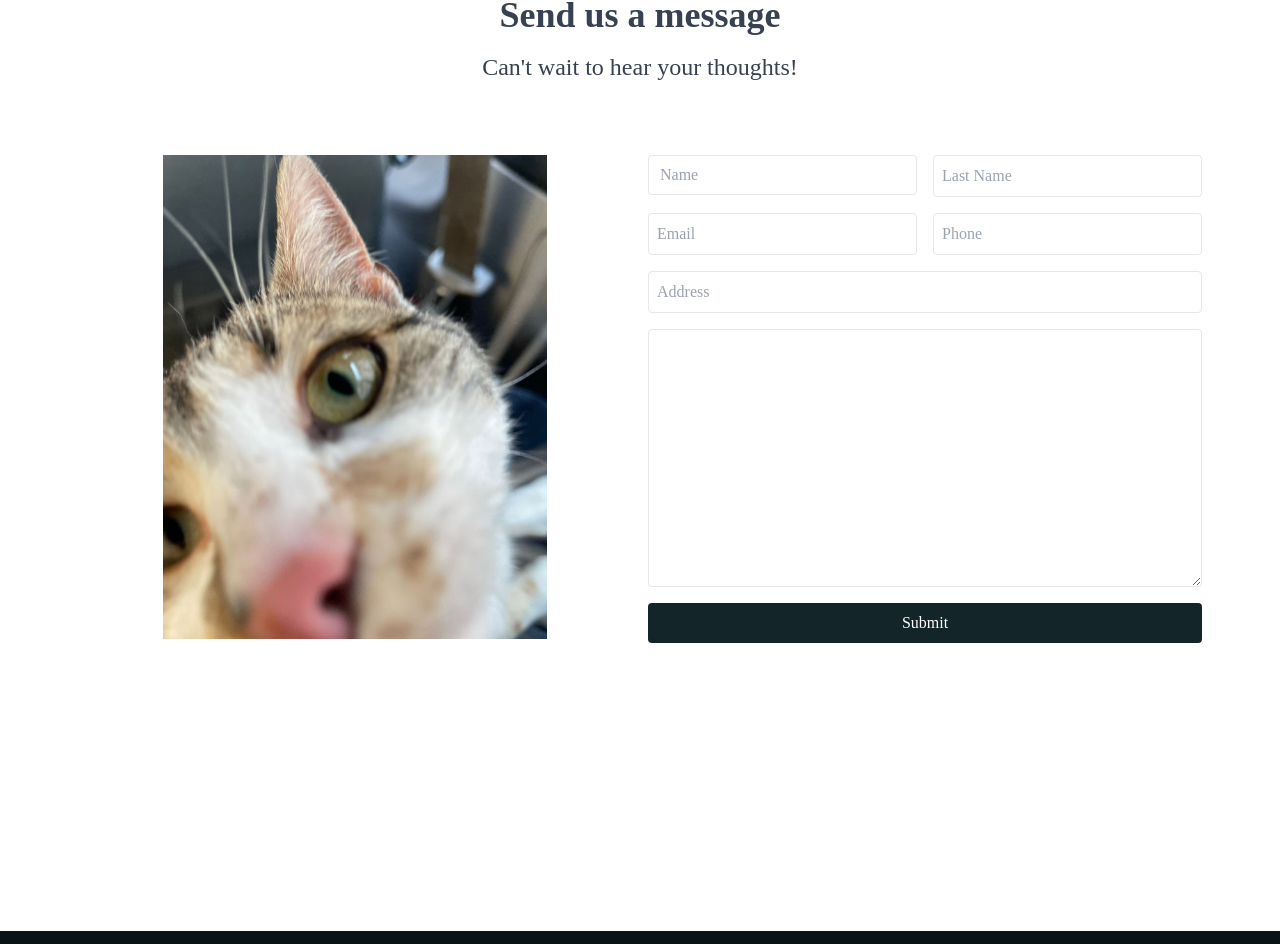
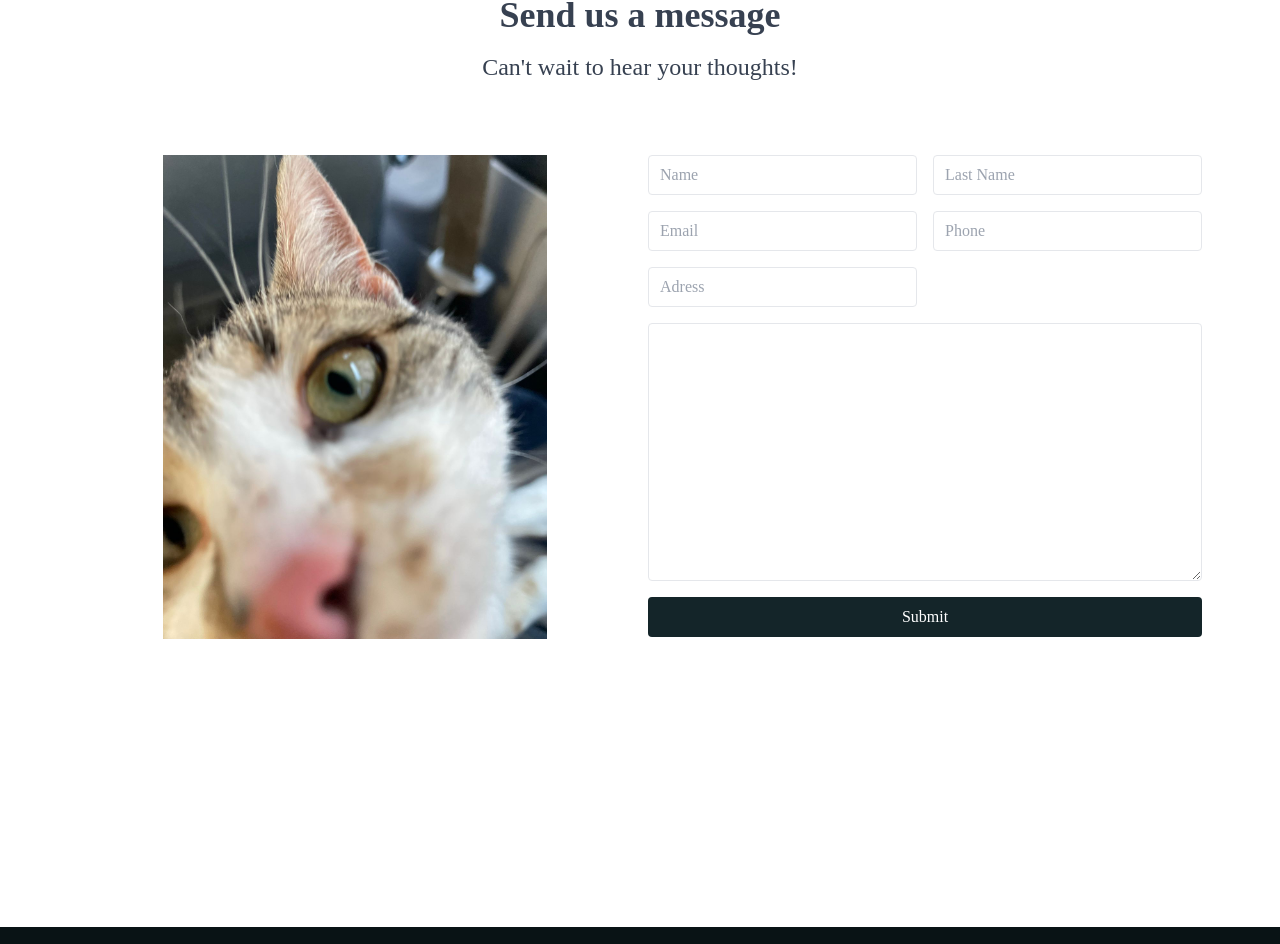
Before and after one commit to demetgas/tailwind-vue-project, a Vue app: page / in a window 1280 px wide. Shown: the part 4992-5936 px from the top of the page. Built offline with nearby package versions, Linux system fonts and the light colour scheme.

Commit message:
gave span to all of them

```diff
--- a/src/components/Message.vue
+++ b/src/components/Message.vue
@@ -24,27 +24,46 @@
               >Name</span
             >
           </div>
-
+          <div class="relative">
             <input
-            class="border m-2 p-2 rounded"
+              class="border m-2 p-2 rounded h-10 w-[21vw] outline-none focus:border-babyblue3 transition duration-200"
               type="text"
-            placeholder="Last Name"
             />
+            <span
+              class="absolute left-5 top-4 text-gray-400 transition duration-200 input-text"
+              >Last Name</span
+            >
+          </div>
+          <div class="relative">
             <input
-            class="border m-2 p-2 rounded"
+              class="border m-2 p-2 rounded h-10 w-[21vw] outline-none focus:border-babyblue3 transition duration-200"
               type="email"
-            placeholder="Email"
             />
+            <span
+              class="absolute left-5 top-4 text-gray-400 transition duration-200 input-text"
+              >Email</span
+            >
+          </div>
+          <div class="relative">
             <input
-            class="border m-2 p-2 rounded"
+              class="border m-2 p-2 rounded h-10 w-[21vw] outline-none focus:border-babyblue3 transition duration-200"
               type="tel"
-            placeholder="Phone"
             />
+            <span
+              class="absolute left-5 top-4 text-gray-400 transition duration-200 input-text"
+              >Phone</span
+            >
+          </div>
+          <div class="relative">
             <input
-            class="border col-span-2 p-2 m-2 rounded"
+              class="border m-2 p-2 rounded h-10 w-[21vw] outline-none focus:border-babyblue3 transition duration-200"
               type="text"
-            placeholder="Address"
             />
+            <span
+              class="absolute left-5 top-4 text-gray-400 transition duration-200 input-text"
+              >Adress</span
+            >
+          </div>
           <textarea
             class="border col-span-2 m-2 p-2 rounded"
             cols="30"
--- a/src/index.css
+++ b/src/index.css
@@ -5,7 +5,9 @@ body {
   margin: 0;
   @apply font-[Poppins];
 }
-input[type="text"]:focus ~ .input-text {
+input[type="text"]:focus ~ .input-text,
+input[type="email"]:focus ~ .input-text,
+input[type="tel"]:focus ~ .input-text {
   @apply text-gray-800 bg-white transform -translate-y-5 scale-90;
 }
 code {
```
Lines whose indentation alone changed are shown as unchanged.
